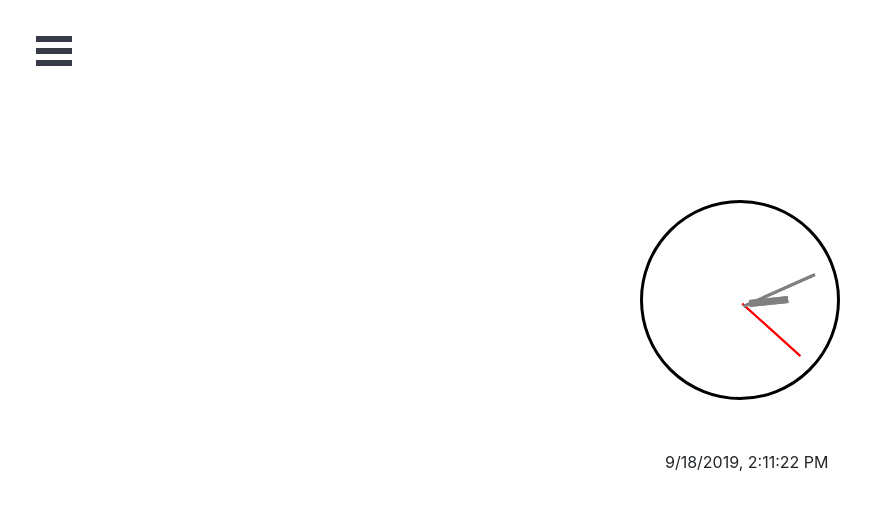
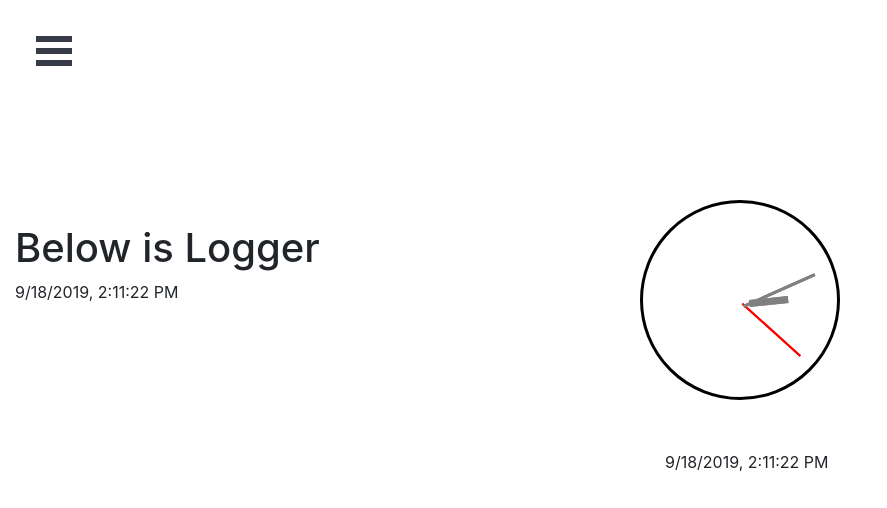
Before and after one commit to InhyeJeong/React, a React (Create React App) app in the folder my-app/: page / in a window 1280 px wide. Shown: the top 508 px of the page, without its empty margins (0-887 px from the left). Built offline with nearby package versions, Linux system fonts and the light colour scheme.

Commit message:
Add React LifeCycle

```diff
--- a/my-app/src/Components/Clock.js
+++ b/my-app/src/Components/Clock.js
@@ -1,5 +1,6 @@
 import React, { Component } from 'react';
 import AnalogClock from './AnalogClock';
+import Logger from './Logger';
 class Clock extends Component {
 	constructor(props) {
 		super(props);
@@ -25,6 +26,8 @@ class Clock extends Component {
       <div>
         <AnalogClock time={this.state.currentTime}/>
         <DigitalClock time={this.state.currentTime}/>
+        <h1>Below is Logger</h1>
+        <Logger time={this.state.currentTime}></Logger>
       </div>
     )
   }
--- /dev/null
+++ b/my-app/src/Components/Logger.js
@@ -0,0 +1,50 @@
+import React, { Component } from 'react';
+import ReactDOM from 'react-dom';
+
+class Logger extends Component {
+    constructor(props) {
+        super(props)
+        console.log('constructor')
+    }
+    //  move to componentDidMount
+    // componentWillMount () {
+    //     console.log('componentWillMount 실행')
+    // }
+    componentDidMount (e) {
+        console.log('componentDidMount 실행')
+        console.log('Dom node : ', ReactDOM.findDOMNode(this))
+    }
+    //  move to componentDidUpdate
+    // componentWillReceiveProps (newProps) {
+    //     console.log('componentWillReceiveProps 실행')
+    //     console.log('newProps : ', newProps)
+    // }
+    shouldComponetUpdate (newProps, newState) {
+        console.log('shouldComponetUpdate 실행')
+        console.log('newProps : ', newProps)
+        console.log('newState : ', newState)
+        return true
+    }
+    // componentWillUpdate (newProps, newState) {
+    //     console.log('componentWillUpdate 실행')
+    //     console.log('newProps : ', newProps)
+    //     console.log('newState : ', newState)
+    // }
+    componentDidUpdate (oldProps, oldState) {
+        console.log('componentDidUpdate 실행')
+        console.log('oldProps : ', oldProps)
+        console.log('oldState : ', oldState)
+    }
+    componentWillUnmount() {
+        console.log('componentWillUnmount 실행')
+    }
+    render() {
+        return (
+            <div>
+                {this.props.time}
+            </div>
+        )
+    }
+}
+
+export default Logger;
```
